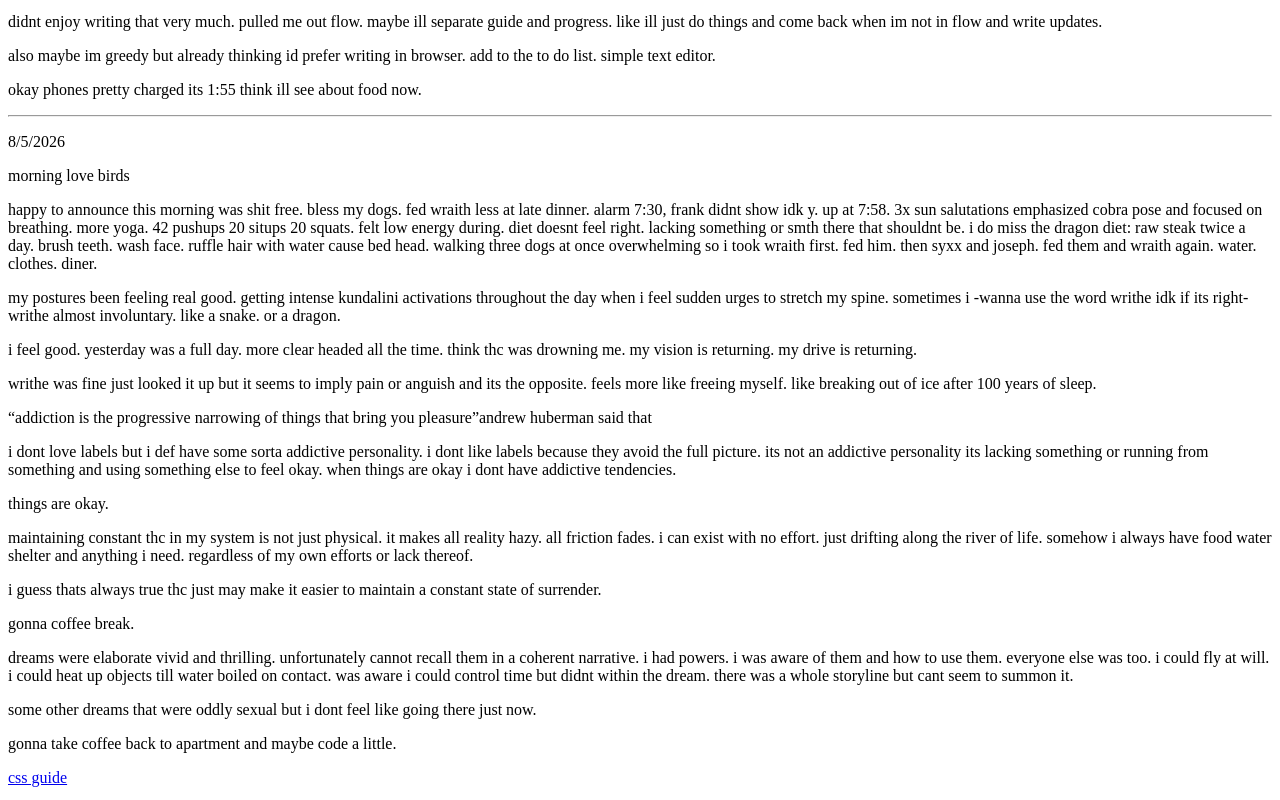
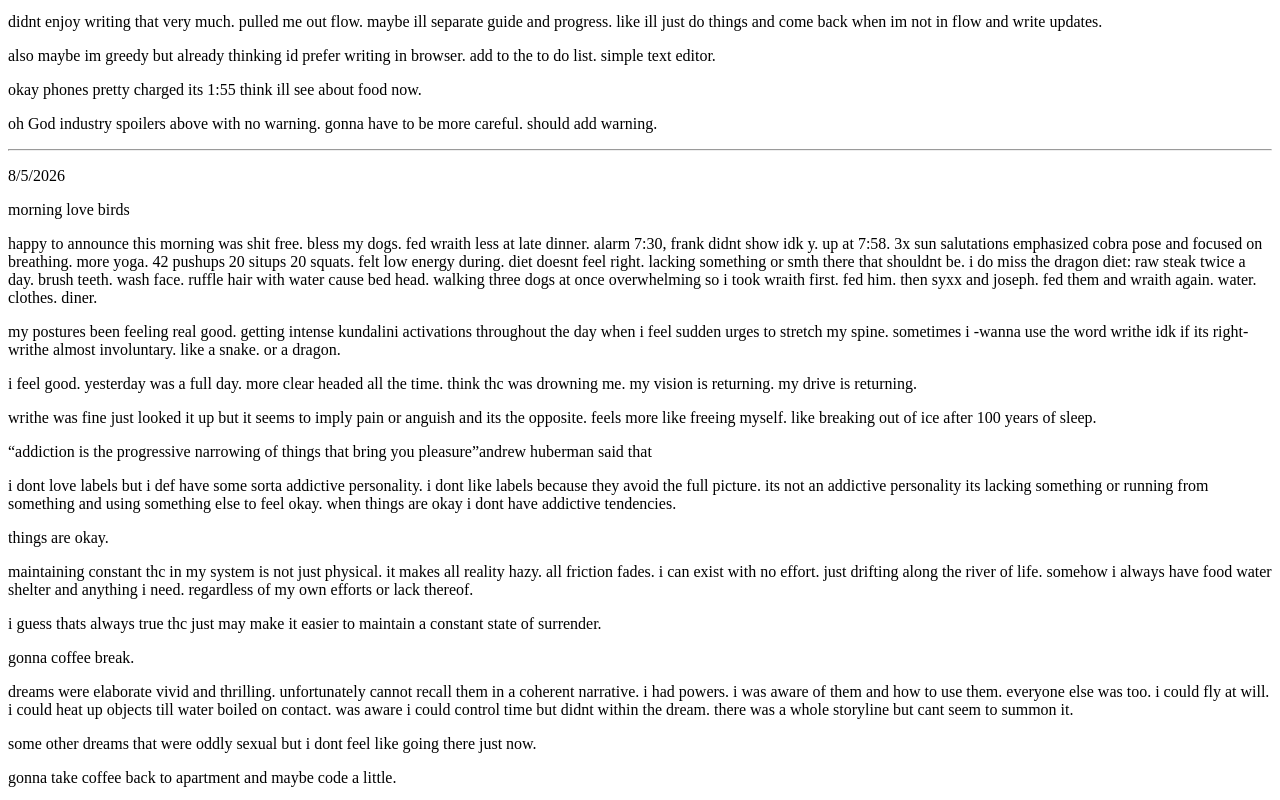
Before and after one commit to izakararon/izakararon, a plain HTML site: page index.html in a window 1280 px wide. Shown: the part 1588-2388 px from the top of the page. Drawn offline with Linux system fonts and the light colour scheme.

Commit message:
spoilers

```diff
--- a/index.html
+++ b/index.html
@@ -54,6 +54,7 @@
           <p>didnt enjoy writing that very much. pulled me out flow. maybe ill separate guide and progress. like ill just do things and come back when im not in flow and write updates.</p>
           <p>also maybe im greedy but already thinking id prefer writing in browser. add to the to do list. simple text editor.</p>
           <p>okay phones pretty charged its 1:55 think ill see about food now.</p>
+          <p>oh God industry spoilers above with no warning. gonna have to be more careful. should add warning.</p>
         </section>
       </article>
       <hr />
```
